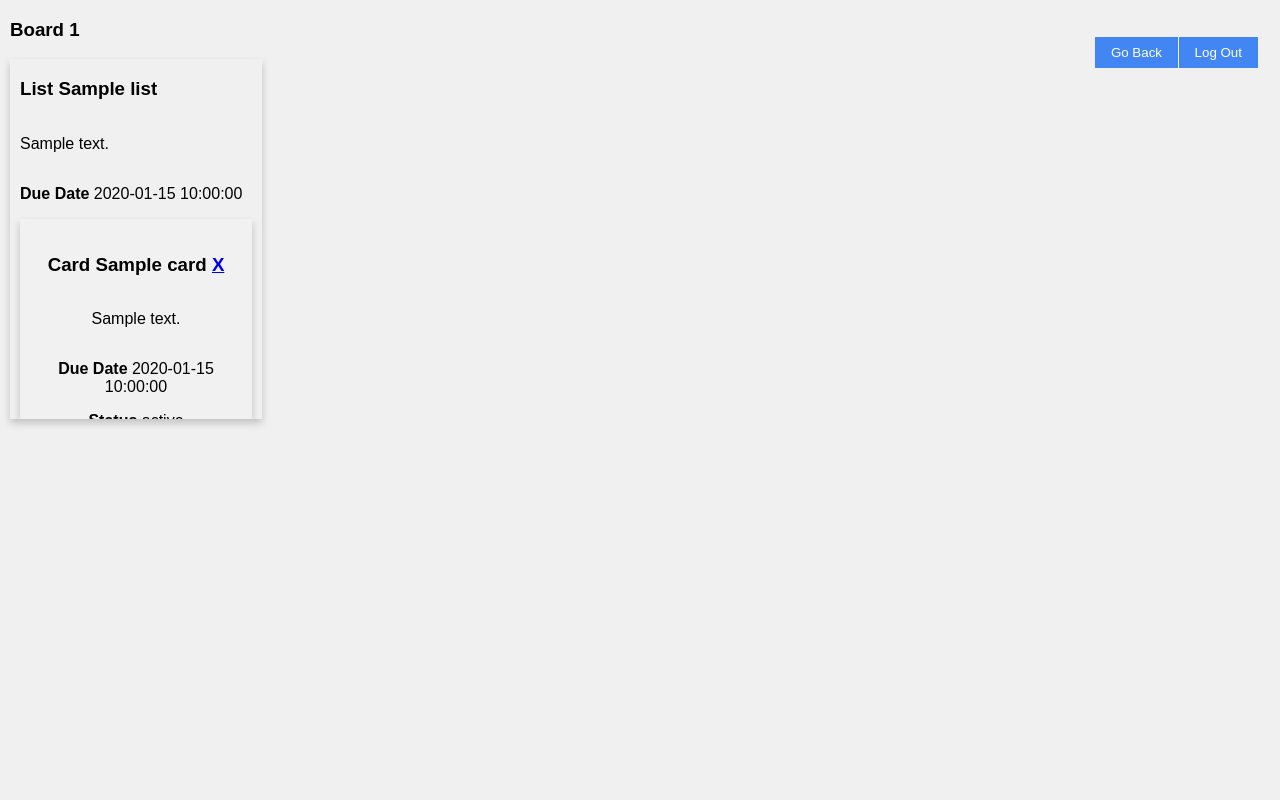
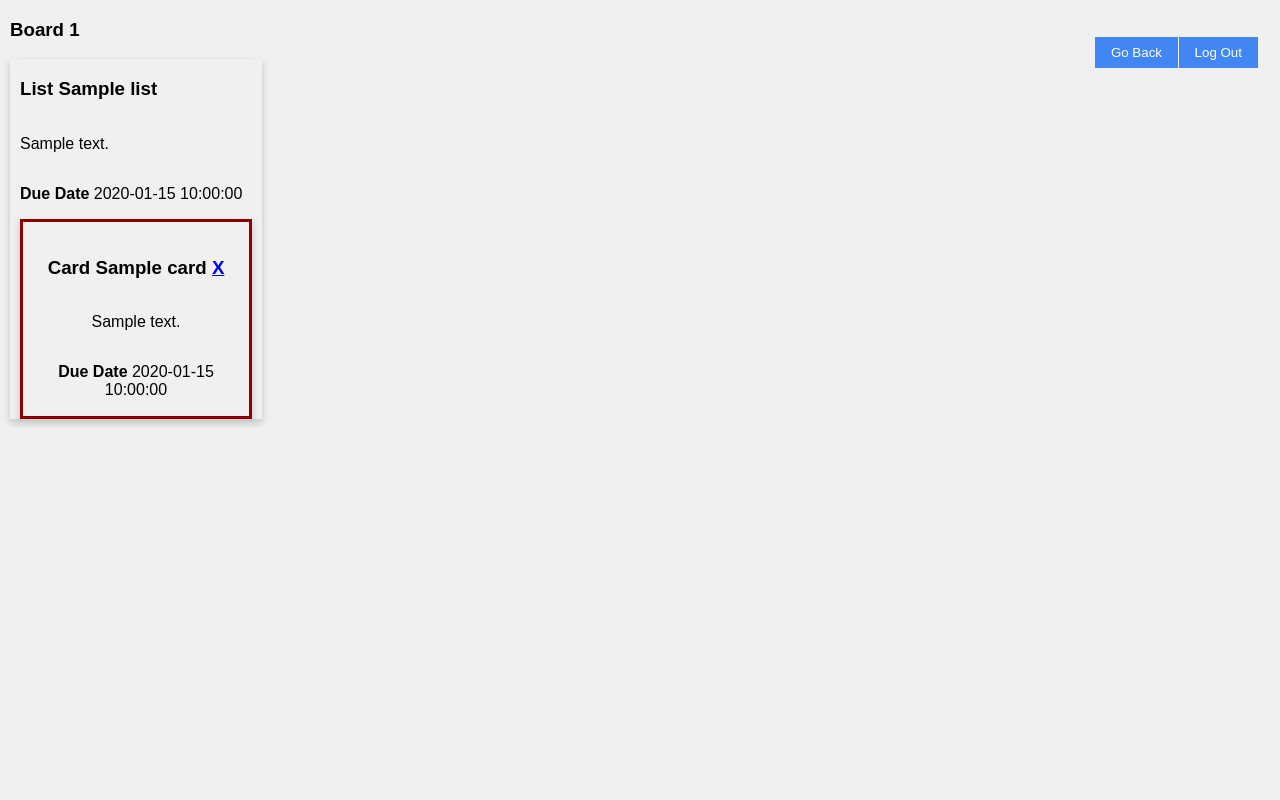
Before and after one commit to caglasozen/Tasks-Managers, a PHP site: page /board_user.php in a window 1280 px wide. Run offline with PHP 8.4, Linux system fonts and the light colour scheme; the visitor is signed in with stand-in values (Sample User, id 1); tables that the repository leaves empty or names only in its code hold one stand-in row (values such as "Sample post"); data that the repository does not hold is empty.

Commit message:
Add files via upload

```diff
--- a/website/src/board_style.css
+++ b/website/src/board_style.css
@@ -155,9 +155,11 @@ th {
   box-shadow: 0 4px 8px 0 rgba(0, 0, 0, 0.2);
   padding: 16px;
   text-align: center;
-  background-color: #f1f1f1;
+  background-color: rgb(240,240,240);
   max-height: 200px;
   overflow: scroll;
+  border: 3px solid;
+  border-color: darkred;
 }
 
 /* Button used to open the contact form - fixed at the bottom of the page */
```
